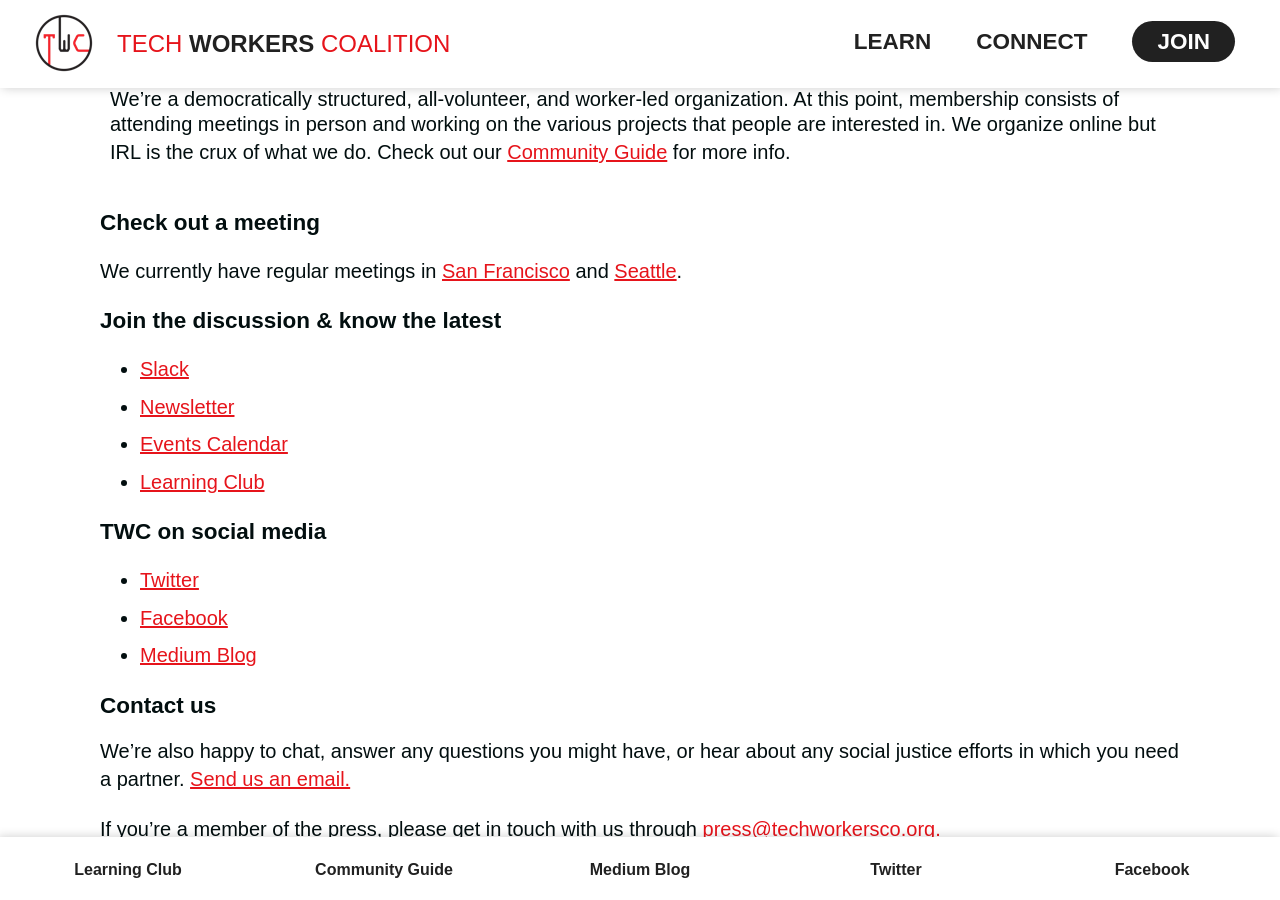
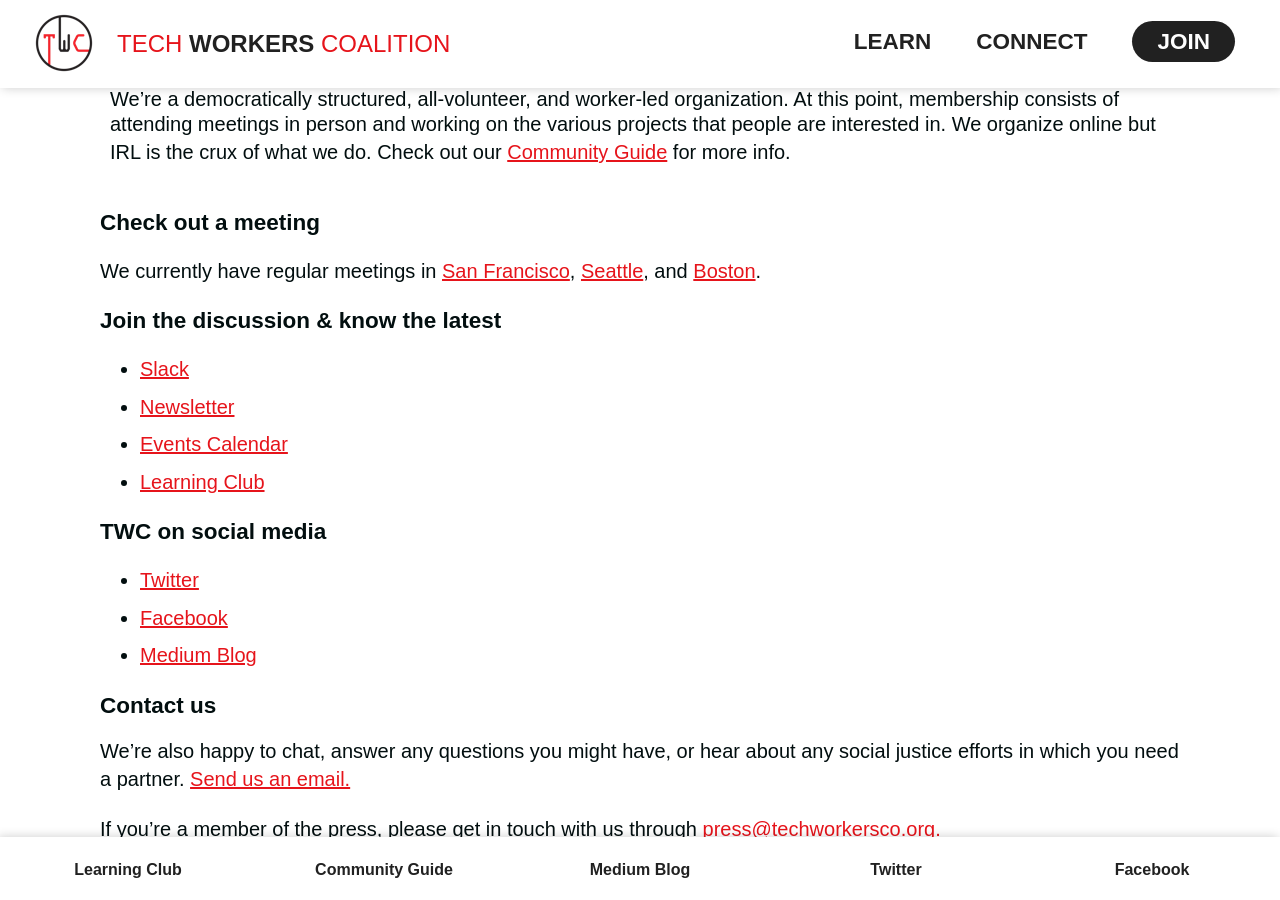
Before and after one commit to techworkersco/twc-site, a Jekyll site: the page built from index.md, in a window 1280 px wide and 900 px high, scrolled down 557 px. Built offline with Jekyll 4.4.1, drawn with Linux system fonts in a browser that asks for light colours; nearby versions of some CDN libraries.

Commit message:
add boston to list of locals on home page.

```diff
--- a/_layouts/home.html
+++ b/_layouts/home.html
@@ -45,7 +45,7 @@
   <div id="connect">
     <h3>Check out a meeting</h3>
     <p>
-      We currently have regular meetings in <a href="https://www.meetup.com/Tech-Workers-Coalition/">San Francisco</a> and <a href="/events">Seattle</a>.
+    We currently have regular meetings in <a href="https://www.meetup.com/Tech-Workers-Coalition/">San Francisco</a>, <a href="/events">Seattle</a>, and <a href="https://boston.techworkerscoalition.org/">Boston</a>.
     </p>
     <h3>Join the discussion & know the latest</h3>
     <ul>
```
